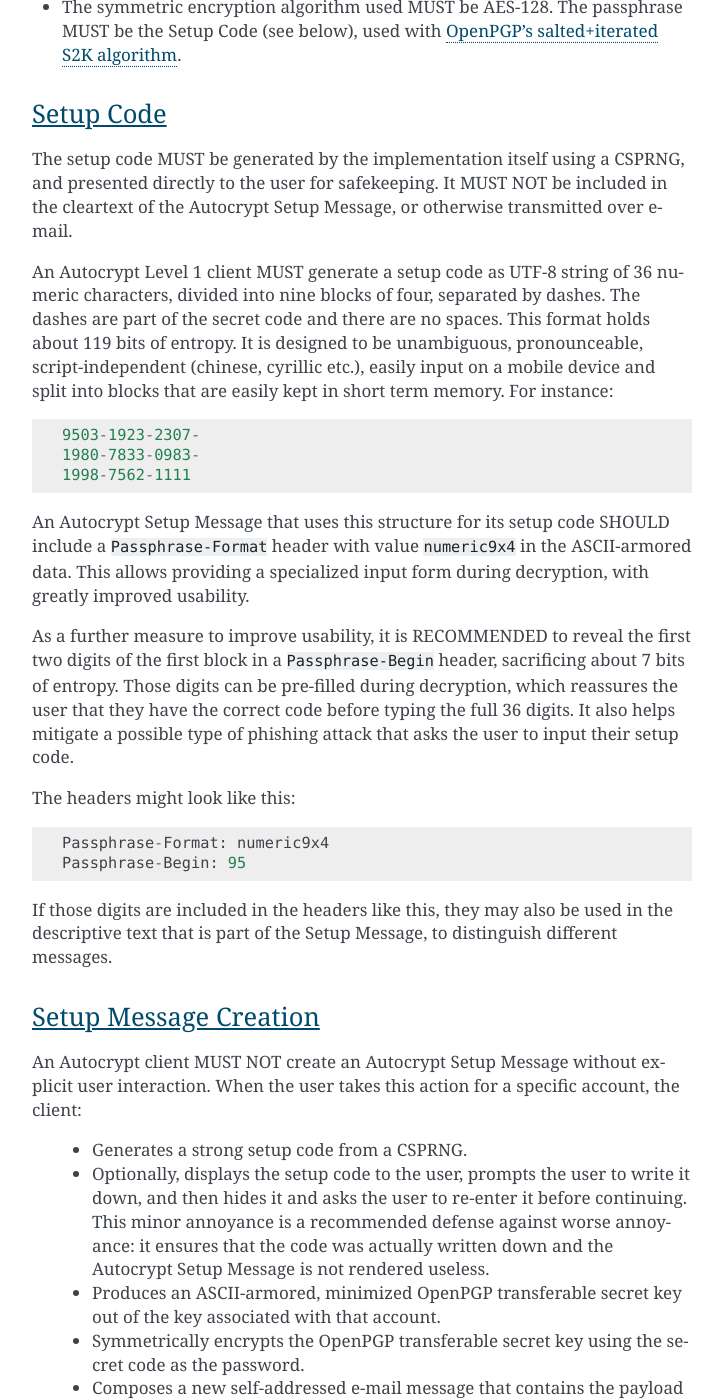
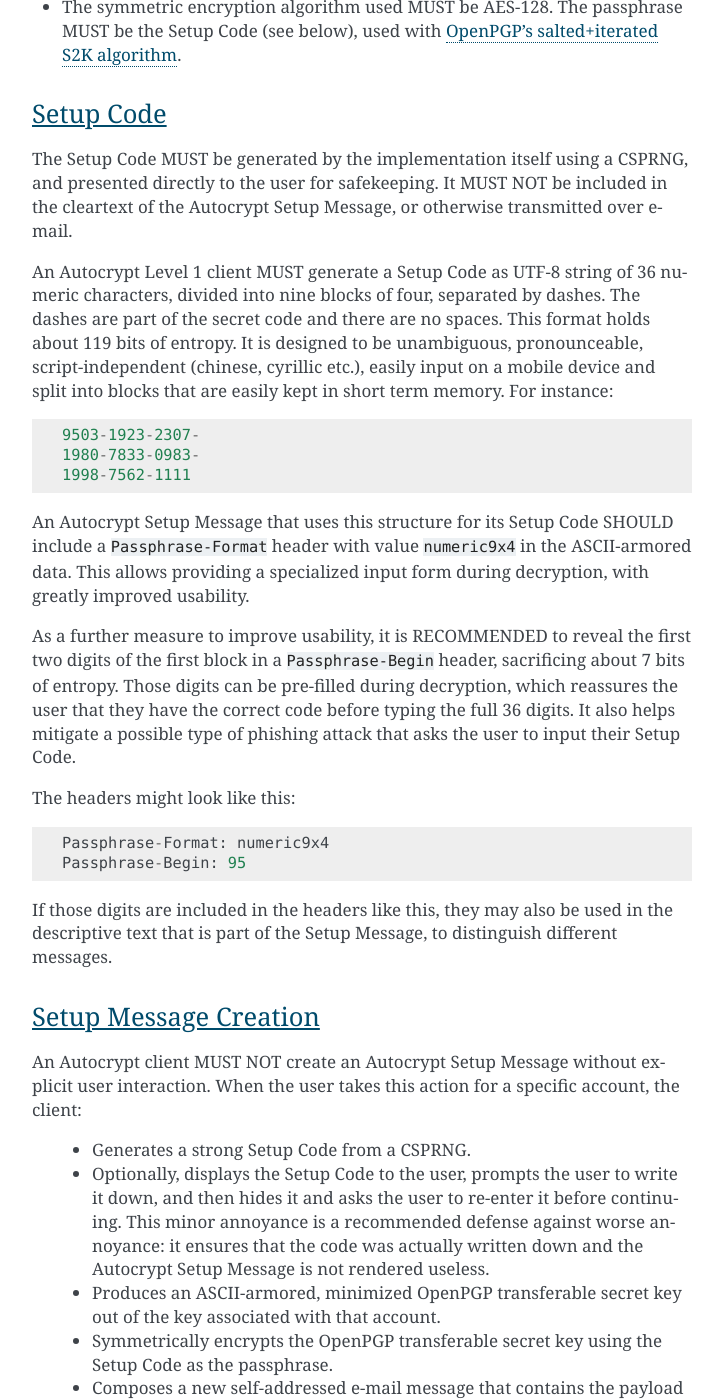
Before and after one commit to autocrypt/autocrypt, a Sphinx documentation site: the page built from doc/level1.rst, in a window 1280 px wide and 1400 px high, scrolled down 11704 px. Shown: the whole window, without its empty margins (388-1111 px from the left). Built offline with Sphinx 7.4.7, drawn with Linux system fonts in a browser that asks for light colours.

Commit message:
consistently capitalize Setup Code

```diff
--- a/doc/level1.rst
+++ b/doc/level1.rst
@@ -520,12 +520,12 @@ specific format:
 Setup Code
 ++++++++++
 
-The setup code MUST be generated by the implementation itself using a
+The Setup Code MUST be generated by the implementation itself using a
 CSPRNG, and presented directly to the user for safekeeping. It MUST
 NOT be included in the cleartext of the Autocrypt Setup Message, or
 otherwise transmitted over e-mail.
 
-An Autocrypt Level 1 client MUST generate a setup code as UTF-8 string
+An Autocrypt Level 1 client MUST generate a Setup Code as UTF-8 string
 of 36 numeric characters, divided into nine blocks of four, separated
 by dashes. The dashes are part of the secret code and there are no
 spaces. This format holds about 119 bits of entropy. It is designed to
@@ -537,7 +537,7 @@ easily kept in short term memory. For instance::
     1980-7833-0983-
     1998-7562-1111
 
-An Autocrypt Setup Message that uses this structure for its setup code
+An Autocrypt Setup Message that uses this structure for its Setup Code
 SHOULD include a ``Passphrase-Format`` header with value
 ``numeric9x4`` in the ASCII-armored data. This allows providing a
 specialized input form during decryption, with greatly improved
@@ -549,7 +549,7 @@ header, sacrificing about 7 bits of entropy. Those digits can be
 pre-filled during decryption, which reassures the user that they have
 the correct code before typing the full 36 digits. It also helps
 mitigate a possible type of phishing attack that asks the user to
-input their setup code.
+input their Setup Code.
 
 The headers might look like this::
 
@@ -568,8 +568,8 @@ An Autocrypt client MUST NOT create an Autocrypt Setup Message without
 explicit user interaction.  When the user takes this action for a
 specific account, the client:
 
- * Generates a strong setup code from a CSPRNG.
- * Optionally, displays the setup code to the user, prompts the user
+ * Generates a strong Setup Code from a CSPRNG.
+ * Optionally, displays the Setup Code to the user, prompts the user
    to write it down, and then hides it and asks the user to re-enter
    it before continuing.  This minor annoyance is a recommended
    defense against worse annoyance: it ensures that the code was
@@ -578,7 +578,7 @@ specific account, the client:
  * Produces an ASCII-armored, minimized OpenPGP transferable secret
    key out of the key associated with that account.
  * Symmetrically encrypts the OpenPGP transferable secret key using
-   the secret code as the password.
+   the Setup Code as the passphrase.
  * Composes a new self-addressed e-mail message that contains the
    payload as a MIME part with the appropriate Content-Type and other
    headers.
```
